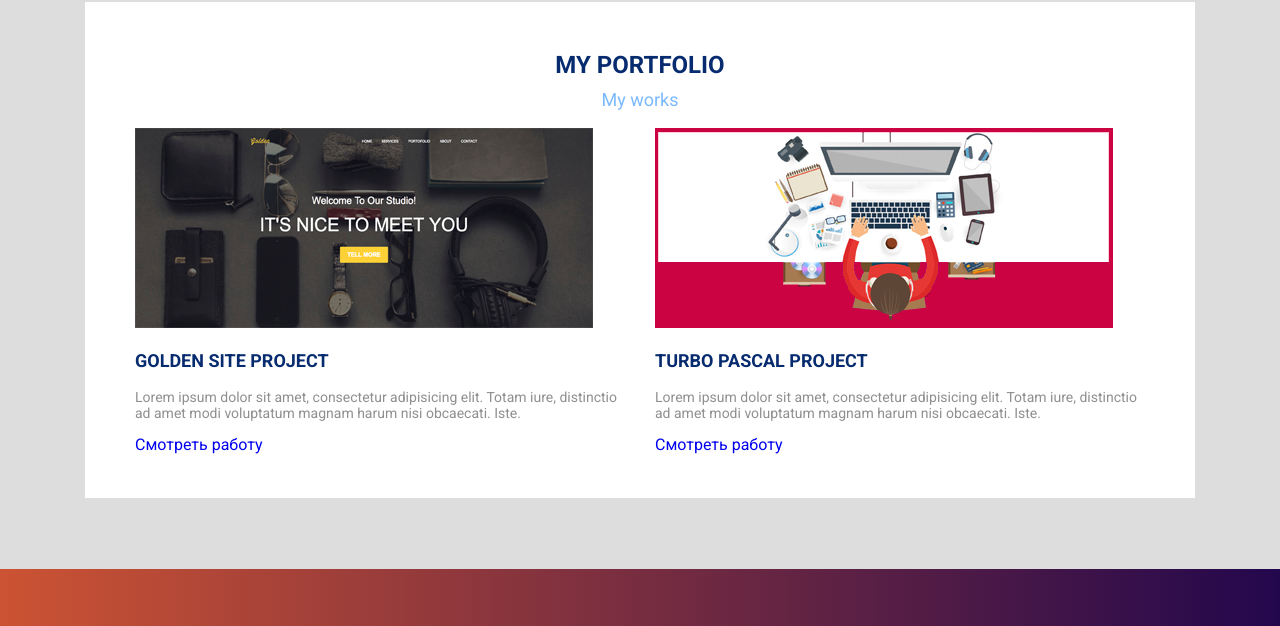
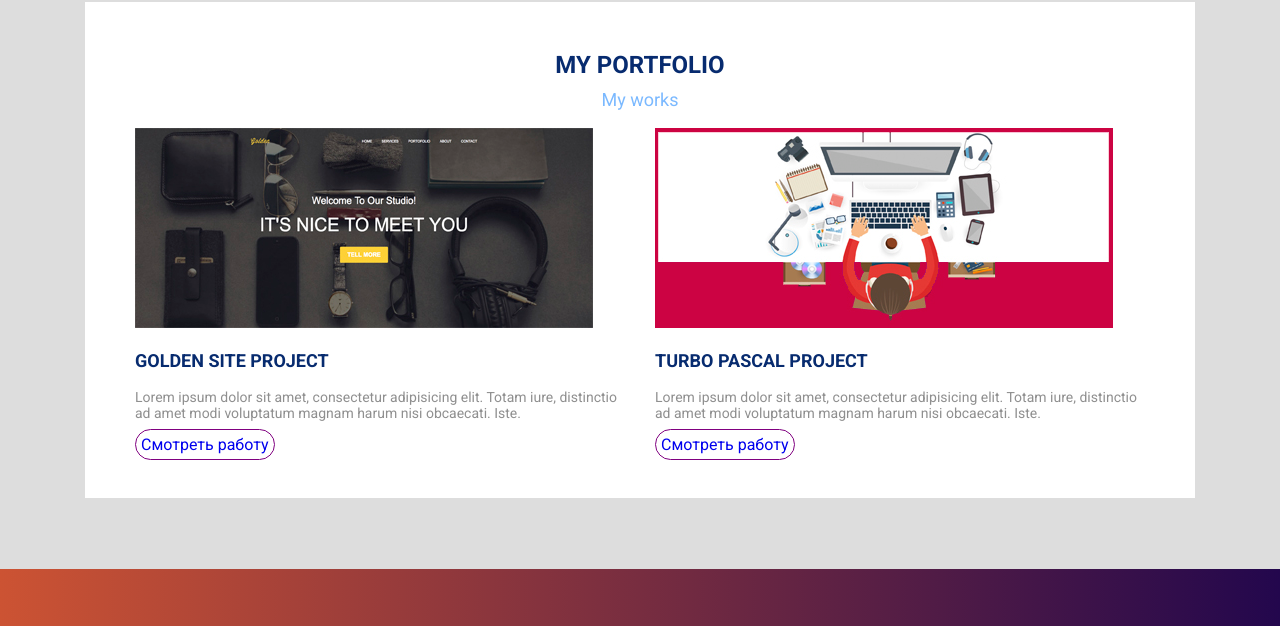
Before and after one commit to vindetta444/vindetta444.github.io, a plain HTML site: page index.html in a window 1280 px wide. Shown: the part 571-1197 px from the top of the page. Drawn offline with Linux system fonts and the light colour scheme.

Commit message:
new style

```diff
--- a/css/style.css
+++ b/css/style.css
@@ -78,6 +78,26 @@ header small{
 }
 .portfolio-col1{
 	padding-left: 50px;
+}
+.portfolio-col1 a{
+	padding: 5px 5px;
+	border: 1px solid purple;
+	border-radius: 50px;
+}
+.portfolio-col1 a:hover{
+	color: purple;
+	transition: 0.8s;
+	box-shadow: -6px 3px 14px -1px ;
+}
+.portfolio-col2 a{
+	padding: 5px 5px;
+	border: 1px solid purple;
+	border-radius: 50px;
+}
+.portfolio-col2 a:hover{
+	color: purple;
+	transition: 0.8s;
+	box-shadow: 6px 3px 14px -1px ;
 }
 .portfolio-col2{
 	padding-right: 50px;
```
Also changed, not shown: 1 other file.
